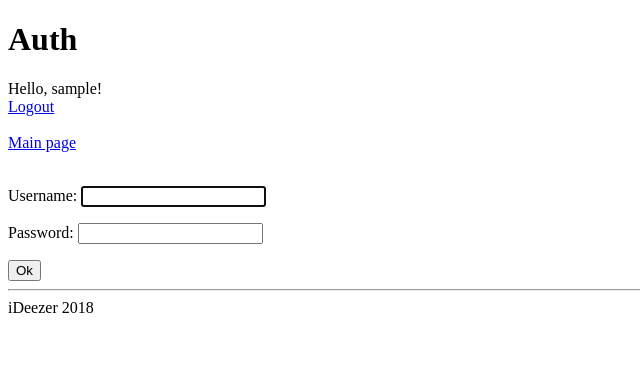
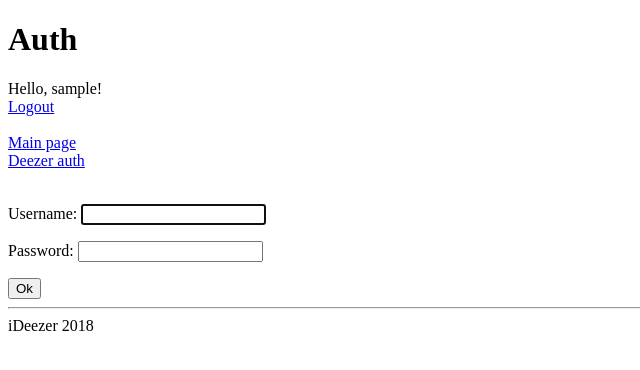
Before and after one commit to perminovs/ideezer, a Django app: page /ideezer/auth in a window 1280 px wide. Shown: the top 370 px of the page, without its empty margins (0-640 px from the left). Run offline with Django 3.2, Linux system fonts and the light colour scheme; the visitor is signed in with stand-in values (Sample User, id 1).

Commit message:
deezer auth and save token to session

```diff
--- a/requirements.txt
+++ b/requirements.txt
@@ -1,2 +1,3 @@
 Django==2.0.7
 psycopg2-binary==2.7.5
+requests==2.19.1
--- /dev/null
+++ b/root/ideezer/controllers/deezer_auth.py
@@ -0,0 +1,50 @@
+from datetime import datetime, timedelta
+import requests
+from django.conf import settings
+
+__dt_format = '%Y.%m.%d %H:%M:%S'
+
+
+class DeezerAuthException(Exception):
+    def __init__(self, error, error_reason):
+        self.error = error
+        self.error_reason = error_reason
+
+
+def build_auth_uri(redirect_uri):
+    """ Returns url to login user on deezer.com
+    """
+    return (
+        'https://connect.deezer.com/oauth/auth.php?app_id={app_id}&'
+        'redirect_uri={redirect_uri}&perms={perms}'.format(
+            app_id=settings.DEEZER_APP_ID,
+            redirect_uri=redirect_uri,
+            perms=settings.DEEZER_BASE_PERMS,
+        )
+    )
+
+
+def get_token(GET):
+    """ Run after application authorized and get `token` and its `expires_time`
+    """
+    code = GET.get('code', None)
+    if not code:
+        raise DeezerAuthException(
+            error=GET.get('error', None),
+            error_reason=GET.get('error_reason', None)
+        )
+
+    url = 'https://connect.deezer.com/oauth/access_token.php?'
+    params = {
+        'app_id': settings.DEEZER_APP_ID, 'secret': settings.DEEZER_SECRET_KEY,
+        'code': code
+    }
+    resp = requests.post(url, params)
+    resp_text = resp.text
+    resp_text = resp_text.replace('access_token=', '')
+    idx = resp_text.rfind('&expires=')
+    token = resp_text[:idx]
+    expires = resp_text[idx + len('&expires='):]
+    expires_time = datetime.now() + timedelta(seconds=int(expires))
+
+    return token, expires_time.strftime(__dt_format)
--- a/root/ideezer/templates/ideezer/base.html
+++ b/root/ideezer/templates/ideezer/base.html
@@ -15,6 +15,10 @@
     <br/>
 
     <a href="{% url 'main' %}"> Main page</a><br/>
+    {% if user.is_authenticated %}
+        <a href="{% url 'deezer_auth' %}"> Deezer auth </a><br/>
+    {% endif %}
+
     {% block links %}<br/>{% endblock %}
 
     {% block content %}{% endblock %}
--- a/root/ideezer/urls.py
+++ b/root/ideezer/urls.py
@@ -21,6 +21,8 @@ from . import views
 
 urlpatterns = [
     path(r'auth', views.AuthFormView.as_view(), name='auth'),
+    path(r'deezer_auth', views.deezer_auth, name='deezer_auth'),
+    path(r'deezer_redirect', views.deezer_redirect, name='deezer_redirect'),
     path(r'logout', views.logout, name='logout'),
     path(r'tracks', views.TrackListView.as_view(), name='track_list'),
     path(r'track/<int:pk>', views.TrackDetailView.as_view(), name='track_detail'),
--- a/root/ideezer/views.py
+++ b/root/ideezer/views.py
@@ -4,6 +4,7 @@ from django.views import generic as gc
 from django.shortcuts import redirect
 
 from . import models as md
+from .controllers import deezer_auth as d_auth_ctl
 
 
 class AuthFormView(gc.FormView):
@@ -20,6 +21,28 @@ class AuthFormView(gc.FormView):
 def logout(request):
     __logout__(request)
     return redirect('main')
+
+
+def deezer_auth(request):
+    redirect_uri = request.build_absolute_uri('deezer_redirect')
+    auth_uri = d_auth_ctl.build_auth_uri(redirect_uri)
+    return redirect(auth_uri)
+
+
+def deezer_redirect(request):
+    try:
+        token, expires_time = d_auth_ctl.get_token(request.GET)
+        request.session['token'] = token
+        request.session['expires'] = expires_time
+        message = 'Deezer auth success'
+    except d_auth_ctl.DeezerAuthException as dae:
+        # TODO log exception
+        message = 'Deezer auth error'
+
+    # TODO show message
+
+    _redirect = request.session.pop('redirect', 'main')
+    return redirect(_redirect)
 
 
 class UserFilterViewMixin:
```
Also changed, not shown: root/root/settings.py (+8 -0 lines), root/ideezer/controllers/__init__.py (added).
